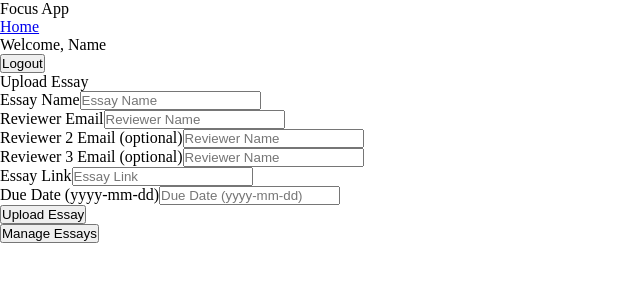
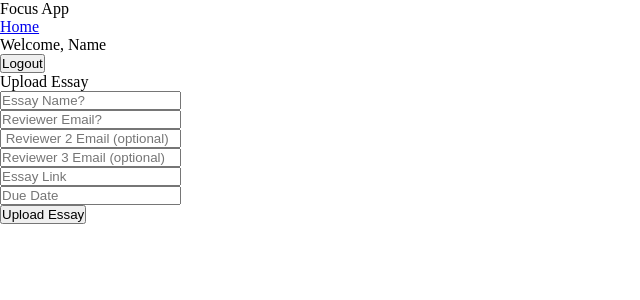
Before and after one commit to kroberts081/CS4261_Website, a React (Create React App) app in the folder cs4261website/: page /home in a window 1280 px wide. Shown: the top 300 px of the page, without its empty margins (0-640 px from the left). Built offline with nearby package versions, Linux system fonts and the light colour scheme.

Commit message:
hosting and view essays

```diff
--- /dev/null
+++ b/cs4261website/firestore.indexes.json
@@ -0,0 +1,4 @@
+{
+  "indexes": [],
+  "fieldOverrides": []
+}
--- a/cs4261website/src/components/Navbar.js
+++ b/cs4261website/src/components/Navbar.js
@@ -13,7 +13,7 @@ const Navbar = () => {
 
         signOut(auth).then(() => {
         // Sign-out successful.
-            navigate("/");
+            navigate("/login");
             console.log("Signed out successfully")
         }).catch((error) => {
         // An error happened.
--- a/cs4261website/src/components/widgets/Navbar.jsx
+++ b/cs4261website/src/components/widgets/Navbar.jsx
@@ -13,7 +13,7 @@ const Navbar = () => {
 
         signOut(auth).then(() => {
         // Sign-out successful.
-            navigate("/");
+            navigate("/login");
             console.log("Signed out successfully")
         }).catch((error) => {
         // An error happened.
--- a/cs4261website/src/page/Home.jsx
+++ b/cs4261website/src/page/Home.jsx
@@ -12,16 +12,7 @@ import { useLocation, NavLink, useNavigate } from 'react-router-dom';
 
 const Home = (props) => {
     const navigate = useNavigate();
-
-    const email = ""
-    const {state} = useLocation();
-    if (state == null || state.email == null) {
-        const email = ""
-    } else {
-        const email = state.email;
-    }
-
-    //console.log(email)
+    const email = localStorage.getItem("email")
 
     const [essayName, setEssayName] = useState();
     const [reviewer1, setReviewer1] = useState();
@@ -34,7 +25,9 @@ const Home = (props) => {
 
     let date = new Date().toISOString().slice(0, 10);
 
-    const uploadEssay = async () => {
+    const uploadEssay = async (e) => {
+        e.preventDefault();
+
         if (!essayName || (!reviewer1 && !reviewer2 && !reviewer3) || !essayLink) {
             alert("All fields are required")
             setLoading(false);
@@ -52,8 +45,11 @@ const Home = (props) => {
         if (reviewer3) {
             reviewers.push(reviewer3);
         }
-        console.log("hello")
-        console.log(database)
+        console.log(dueDate)
+        console.log(essayName)
+        console.log(essayLink)
+        console.log(email)
+        console.log(reviewers)
 
         try {
             const refData = await addDoc(collection(database, "Essays"), {
@@ -70,7 +66,6 @@ const Home = (props) => {
             console.error("Error adding document: ", e);
           }
 
-        alert("got here")
 
         setUploaded(true);
         setEssayName(null);
@@ -95,103 +90,85 @@ const Home = (props) => {
         } catch (e) {
             console.error("Error adding document: ", e);
           }
-          navigate("/home", { state: { email: email }})
+          var eName = document.getElementById("name")
+          eName.value = ""
+          var r1 = document.getElementById("revieweremail")
+          r1.value = ""
+          var r2 = document.getElementById("reviewer2email")
+          r2.value = ""
+          var r3 = document.getElementById("reviewer3email")
+          r3.value = ""
+          var eLink = document.getElementById("essayLink")
+          eLink.value = ""
+          var dueDateR = document.getElementById("duedate")
+          dueDateR.value = ""
+
+          alert("Successfully uploaded essay!")
+          navigate("/manage")
     }
 
   return (
-    <section className="text-white pt-10 pb-20">
+    <section className="upload-container">
         <Text>Upload Essay</Text>
-        <form onSubmit={uploadEssay}>
         <div>
+
             <div>
-                                <label htmlFor="essay-name" className="sr-only">
-                                Essay Name
-                                </label>
                 <input
-                                    type="essayname"
-                                    label="Essay Name"
-                                    value={essayName}
-                                    onChange={(e) => setEssayName(e.target.value)}
-                                    required
-                                    placeholder="Essay Name"
+                    type="text" id = "name"
+                        placeholder="Essay Name?"
+                    onChange={(e)=>setEssayName(e.target.value)}
                 />
             </div>
             <div>
-                                <label htmlFor="reviewer-email" className="sr-only">
-                                Reviewer Email
-                                </label>
                 <input
-                                    type="revieweremail"
-                                    label="Reviewer Email"
-                                    value={reviewer1}
-                                    onChange={(e) => setReviewer1(e.target.value)}
-                                    required
-                                    placeholder="Reviewer Name"
+                    type="text" id = "revieweremail"
+                        placeholder="Reviewer Email?"
+                    onChange={(e)=>setReviewer1(e.target.value)}
                 />
             </div>
             <div>
-                                <label htmlFor="reviewer-email2" className="sr-only">
-                                Reviewer 2 Email (optional)
-                                </label>
                 <input
-                                    type="revieweremail2"
-                                    label="Reviewer Email"
-                                    value={reviewer2}
-                                    onChange={(e) => setReviewer2(e.target.value)}
-                                    placeholder="Reviewer Name"
+                    type="text" id = "reviewer2email"
+                        placeholder=" Reviewer 2 Email (optional)"
+                    onChange={(e)=>setReviewer2(e.target.value)}
+                />
+            </div>
+
+            <div>
+                <input
+                    type="text" id = "reviewer3email"
+                        placeholder="Reviewer 3 Email (optional)"
+                    onChange={(e)=>setReviewer3(e.target.value)}
+                />
+            </div>
+
+            <div>
+                <input
+                    type="text" id = "essayLink"
+                        placeholder="Essay Link"
+                    onChange={(e)=>setEssayLink(e.target.value)}
                 />
             </div>
             <div>
-                                <label htmlFor="reviewer-email3" className="sr-only">
-                                Reviewer 3 Email (optional)
-                                </label>
                 <input
-                                    type="revieweremail3"
-                                    label="Reviewer Email"
-                                    value={reviewer3}
-                                    onChange={(e) => setReviewer3(e.target.value)}
-                                    placeholder="Reviewer Name"
+                    type="text" id = "duedate"
+                        placeholder="Due Date"
+                    onChange={(e)=>setDueDate(e.target.value)}
                 />
             </div>
-                            <div>
-                                <label htmlFor="essay-link" className="sr-only">
-                                Essay Link
-                                </label>
-                                <input
-                                    type="essaylink"
-                                    label="Essay Link"
-                                    value={essayLink}
-                                    onChange={(e) => setEssayLink(e.target.value)}
-                                    required
-                                    placeholder="Essay Link"
-                                />
-                            </div>
-                            <div>
-                                <label htmlFor="due-date" className="sr-only">
-                                Due Date (yyyy-mm-dd)
-                                </label>
-                                <input
-                                    type="duedate"
-                                    label="Due Date"
-                                    value={dueDate}
-                                    onChange={(e) => setDueDate(e.target.value)}
-                                    required
-                                    placeholder="Due Date (yyyy-mm-dd)"
-                                />
-                            </div>
-                        </div>
 
-                        <div>
+        <div className="btn-container">
             <button
                 type="submit"
+                className="btn"
+                onClick={uploadEssay}
             >
                 Upload Essay
             </button>
         </div>
-        </form>
-        <div>
-            <button onSubmit={navigate("/manage", { state: { email: email }})}>Manage Essays</button>
 </div>
+
+
     </section>
   )
 }
--- a/cs4261website/src/page/Login.jsx
+++ b/cs4261website/src/page/Login.jsx
@@ -20,7 +20,8 @@ const Login = () => {
             //    state: email
             //})
             const user = userCredential.user;
-            navigate("/home", { state: { email: email }})
+            localStorage.setItem("email", email)
+            navigate("/home")
             console.log(user);
         })
         .catch((error) => {
--- a/cs4261website/src/page/Manage.jsx
+++ b/cs4261website/src/page/Manage.jsx
@@ -3,21 +3,21 @@ import { database } from '../firebase';
 import { getDoc, collection, where, query, doc, Firestore, getDocs } from 'firebase/firestore';
 import EssayCard from '../components/EssayCard';
 import { useLocation, NavLink, useNavigate } from 'react-router-dom';
+import Text from '../components/elements/Text';
 
 const Manage = (props) => {
     const [essayList, setEssayList] = useState([]);
-    const role = "studnet";
+    const [role,setRole]=useState([])
+    //const role = "studnet";
+    const email = localStorage.getItem("email")
+    useEffect(() => {
+        getRoles()
+    })
+
+
     //set true if it takes to long to get essays
 
     const [loading, setLoading] = useState(true);
-
-    const email = "testtesttest@test.com"
-    const {state} = useLocation();
-    if (state == null || state.email == null) {
-        const email = ""
-    } else {
-        const email = state.email;
-    }
 
     useEffect(() => {
         setTimeout(() => {
@@ -26,17 +26,13 @@ const Manage = (props) => {
     }, [])
 
     useEffect(() => {
-        if (role == "student") {
+        if (role == "student" || role == "Student") {
+            console.log("am student")
             getEssays(query(collection(database, "Essays"), where("student", "==", email)));
         } else {
             getEssays(query(collection(database, "Essays"), where("reviewers", "array-contains", email)));
         }
     }, [])
-    useEffect(() => {
-        console.log("hello")
-        console.log(getRoles())
-    }, [])
-
 
     const getEssays = async (query) => {
         const querySnapshot = await getDocs(query);
@@ -47,23 +43,47 @@ const Manage = (props) => {
         });
 
         setEssayList(arr);
+        console.log("HERE HELLO")
         console.log(arr)
     }
 
     const getRoles = async () => {
-        const querySnapshot = await getDocs(query(collection(database, "UserRoles"), where("email", "==", 'testtesttest@test.com')));
-        let arr = [];
+        const querySnapshot = await getDocs(query(collection(database, "UserRoles"), where("email", "==", email)))
+            .then((querySnapshot)=>{
+                const newData = querySnapshot.docs
+                    .map((doc) => ({...doc.data(), id:doc.id }));
+                setRole(newData[0].role);
+                localStorage.setItem("role", newData[0].role)
 
-        querySnapshot.forEach((doc) => {
-            arr.push(doc.data());
-        });
-        console.log(querySnapshot)
-        console.log(arr)
-        return querySnapshot
+            })
+
     }
 
     return (
-        <section></section>
+        <section>
+            <Text>Manage Essays</Text>
+            <div>
+                    {
+                        essayList?.map((essay,i)=>(
+                            <p key={i}>
+                                <Text>Essay Name: </Text>
+                                {essay.essay}
+                                <Text>Essay Due Date: </Text>
+                                {essay.due}
+                                <Text>Essay Reviewers: </Text>
+                                {essay.reviewers}
+                                <Text>Essay Link: </Text>
+                                {essay.link}
+                                <Text>Essay Feedback: </Text>
+                                {essay.feedback}
+                                <Text>Essay Progress: </Text>
+                                {essay.progress}
+                            </p>
+                        ))
+                    }
+                </div>
+
+        </section>
     )
 }
 
```
Also changed, not shown: cs4261website/src/page/Signup.jsx (+14 -36 lines), cs4261website/firebase.json (added), 2 other files (tests, documents, lock files or other folders). Lines whose indentation alone changed are shown as unchanged.
